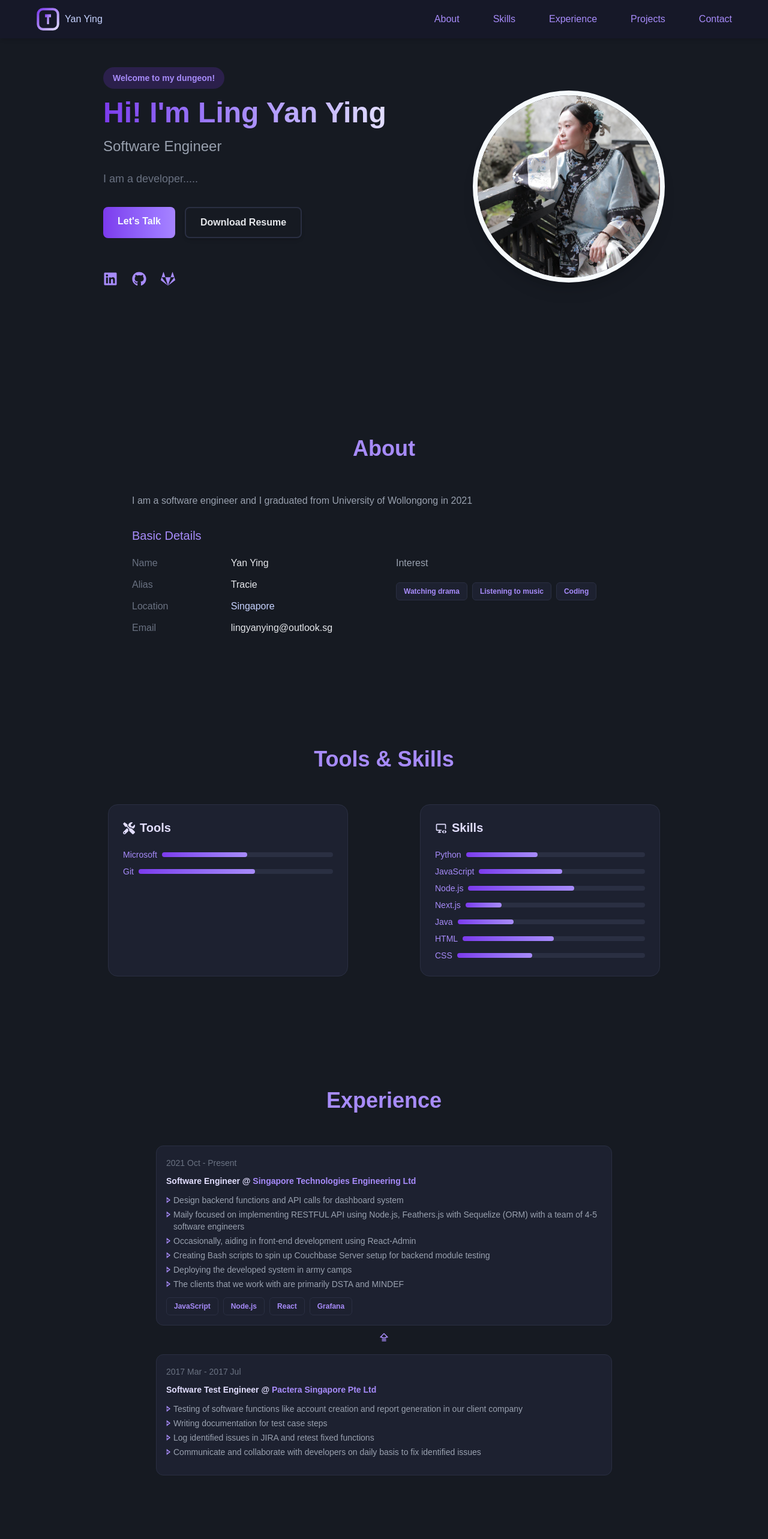
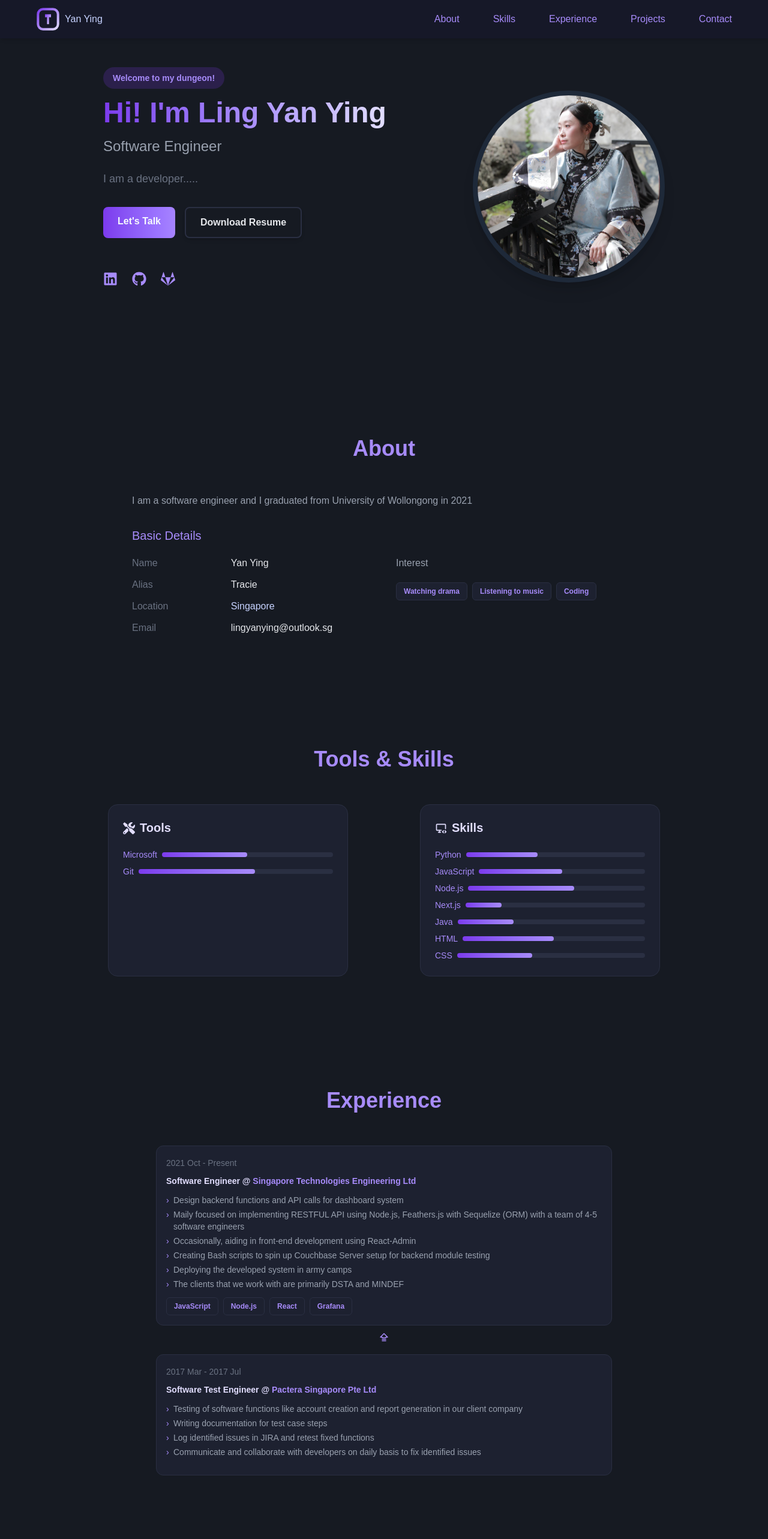
Before and after one commit to tracielyy/portfolio-nextjs, a Next.js app: page /en in a window 1280 px wide. Shown: the top 2566 px of the page at 60% size. Built offline with nearby package versions, Linux system fonts and the light colour scheme.

Commit message:
Fix: hero section display picture white border when browser in light mode

```diff
--- a/src/app/[locale]/globals.css
+++ b/src/app/[locale]/globals.css
@@ -163,15 +163,12 @@ body {
   @apply text-accent-secondary font-semibold;
   @apply w-full mx-auto mb-12 mt-5;
   @apply lg:text-[36px] md:text-[36px] sm:text-[36px] text-[25px] text-center font-bold;
-  /* @apply bg-clip-text text-transparent bg-gradient-to-r from-turqoise via-turqoise to-hot-pink; */
-  /* @apply bg-clip-text text-transparent bg-gradient-to-r from-blue-700 to-purple-500; */
 }
 
 .sub-section-bordered {
   @apply bg-slate-card border border-slate-border rounded-xl p-4;
   @apply text-accent-secondary text-sm font-medium;
   @apply mx-auto lg:w-100 md:w-100 sm:w-100 w-full;
-  /* @apply flex flex-col gap-2 border rounded-2xl lg:p-6 p-4 border-white; */
   @apply flex flex-col gap-2 rounded-2xl lg:p-6 p-4;
 }
 
@@ -210,7 +207,6 @@ body {
 }
 
 
-
 /* Experience */
 .experience-card {
   @apply bg-slate-card border border-slate-border rounded-xl p-4 w-full;
@@ -234,8 +230,8 @@ body {
 }
 
 .ul-point-container>li::before {
-  /* content: '›'; */
-  content: "\1F896";
+  content: '›';
+  /* content: "\1F896"; */
   @apply absolute left-0 text-accent-secondary;
 }
 
@@ -257,7 +253,6 @@ body {
 .btn-border {
   @apply border-2;
   @apply cursor-pointer disabled:cursor-not-allowed shadow-md hover:shadow-lg;
-  /* @apply border-gray-300 dark:border-gray-600 text-gray-700 dark:text-gray-300; */
 }
 
 .btn-disabled {
--- a/src/components/sections/HeroSection.js
+++ b/src/components/sections/HeroSection.js
@@ -30,7 +30,7 @@ export default function HeroSection({ locale }) {
 
                     {/* Image Container - Center on mobile, left on desktop */}
                     <div className="flex-shrink-0">
-                        <div className="relative w-40 h-40 sm:w-60 sm:h-60 md:w-80 md:h-80 rounded-full overflow-hidden border-8 border-white dark:border-gray-800 shadow-xl mx-auto lg:float-right">
+                        <div className="relative w-40 h-40 sm:w-60 sm:h-60 md:w-80 md:h-80 rounded-full overflow-hidden border-8 border-gray-800 shadow-xl mx-auto lg:float-right">
                             {/* <div className="relative w-60 h-60 sm:w-72 sm:h-72 md:w-80 md:h-80 rounded-full overflow-hidden border-8 border-white dark:border-gray-800 shadow-xl mx-auto lg:mx-0"> */}
                             <Image
                                 src="/images/personal/hero-personal-dp.jpg"
```
